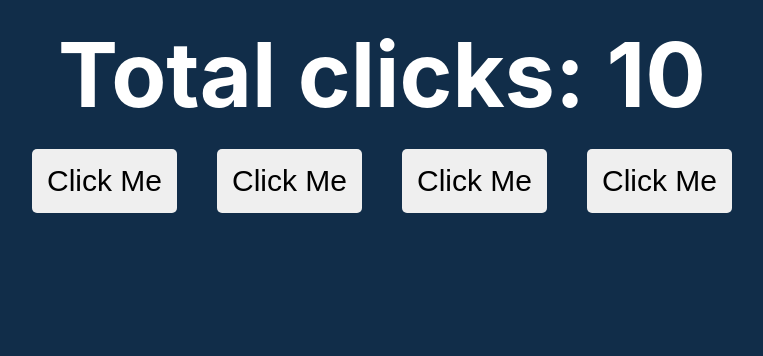
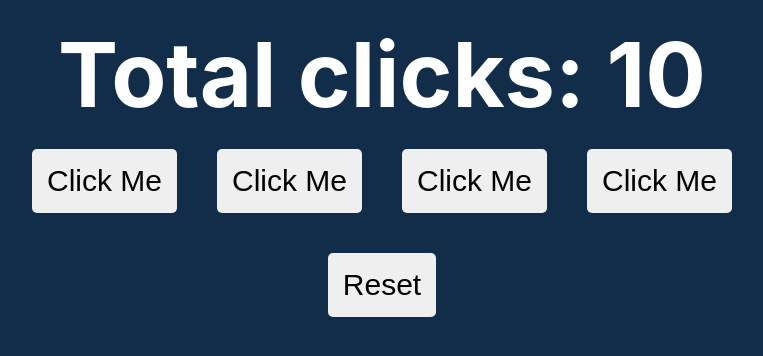
Before and after one commit to rusik88/learn_react, a React (Create React App) app: page / in a window 1280 px wide. Shown: the top 356 px of the page, without its empty margins (258-1021 px from the left). Built offline with nearby package versions, Linux system fonts and the light colour scheme.

Commit message:
End part

```diff
--- a/src/App.js
+++ b/src/App.js
@@ -10,6 +10,10 @@ function App() {
     setCounterState(counterState + 1)
   }
 
+  const resetCounter = () => {
+      setCounterState(0)
+  }
+
   return (
     <div className="App">
       <Counter count={counterState} />
@@ -17,6 +21,9 @@ function App() {
       <Button funcCount={ incrementCount } />
       <Button funcCount={ incrementCount } />
       <Button funcCount={ incrementCount } />
+        {counterState > 0 && (
+            <div><button onClick={resetCounter}>Reset</button></div>
+        )}
     </div>
   );
 }
```
